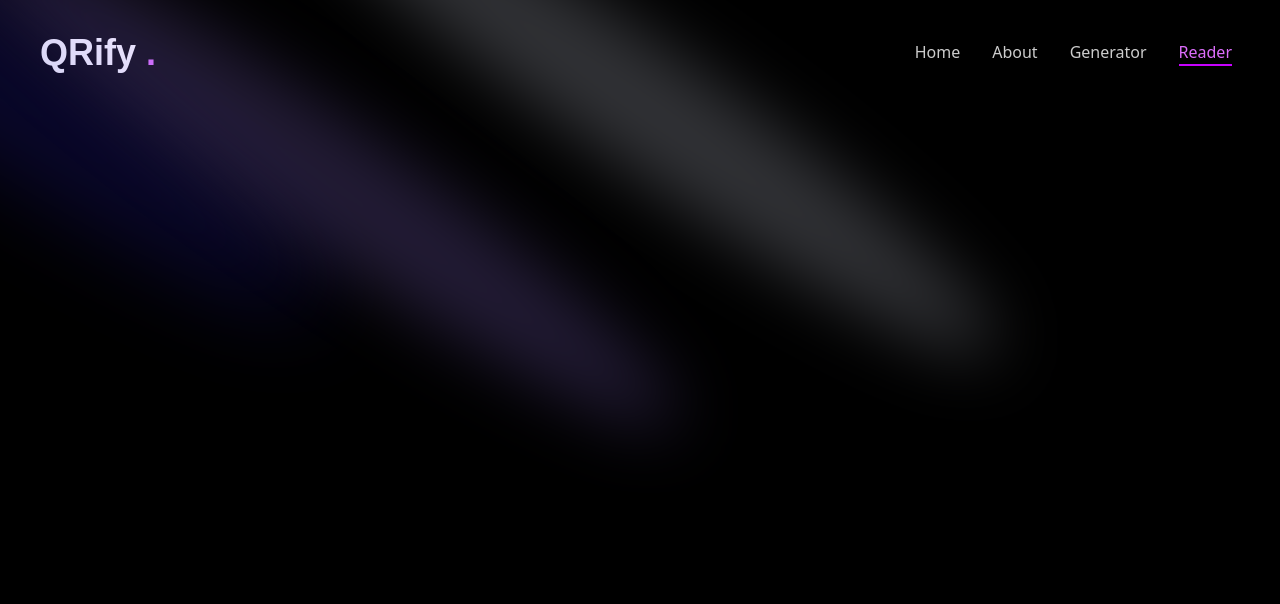
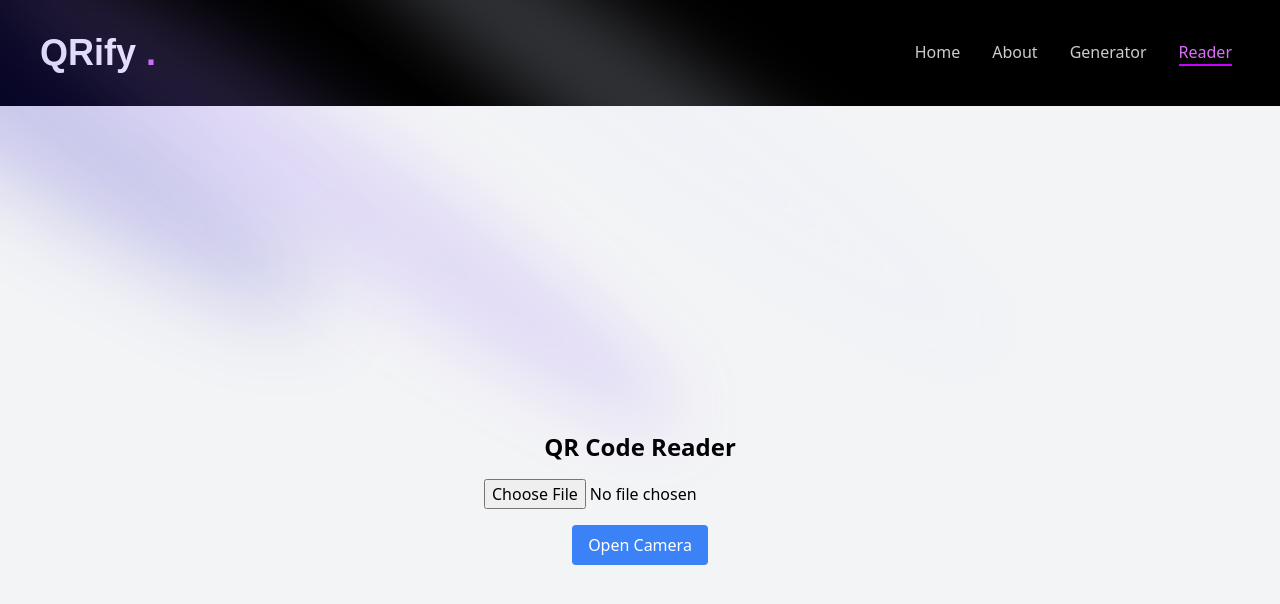
Before and after one commit to itz-Hiru/QRify-project, a Next.js app: page /reader in a window 1280 px wide. Shown: the top 604 px of the page. Built offline with nearby package versions, Linux system fonts and the light colour scheme.

Commit message:
Created QR Reader section

```diff
--- a/app/reader/page.jsx
+++ b/app/reader/page.jsx
@@ -1,11 +1,165 @@
-"use client"
-import { useState, useRef } from "react"
-import jsQR from "jsqr"
+"use client";
+
+import { useState, useRef, useEffect } from "react";
+import jsQR from "jsqr";
 
 const page = () => {
+  const [qrResult, setQrResult] = useState("");
+  const [isCameraOpen, setIsCameraOpen] = useState(false);
+  const videoRef = useRef(null);
+  const canvasRef = useRef(null);
+  const [cameraStream, setCameraStream] = useState(null);
+
+  const handleDrop = (event) => {
+    event.preventDefault();
+    const file = event.dataTransfer.files[0];
+    if (file) {
+      handleFile(file);
+    }
+  };
+
+  const handleFile = (file) => {
+    const reader = new FileReader();
+    reader.onload = (e) => {
+      const imageData = e.target.result;
+      scanQrFromImage(imageData);
+    };
+    reader.readAsDataURL(file);
+  };
+
+  const scanQrFromImage = (imageData) => {
+    const image = new Image();
+    image.src = imageData;
+    image.onload = () => {
+      const canvas = document.createElement("canvas");
+      canvas.width = image.width;
+      canvas.height = image.height;
+      const ctx = canvas.getContext("2d", { willReadFrequently: true });
+      ctx.drawImage(image, 0, 0, image.width, image.height);
+      const imageData = ctx.getImageData(0, 0, canvas.width, canvas.height);
+      const code = jsQR(imageData.data, canvas.width, canvas.height);
+      if (code) {
+        setQrResult(code.data);
+      } else {
+        alert("No QR code detected.");
+      }
+    };
+  };
+
+  const startCamera = () => {
+    setIsCameraOpen(true);
+    navigator.mediaDevices
+      .getUserMedia({ video: { facingMode: "environment" } })
+      .then((stream) => {
+        setCameraStream(stream);
+        if (videoRef.current) {
+          videoRef.current.srcObject = stream;
+          videoRef.current.play();
+        }
+      })
+      .catch((err) => {
+        console.error("Error accessing camera: ", err);
+        alert("Unable to access camera.");
+      });
+  };
+
+  const stopCamera = () => {
+    if (cameraStream) {
+      const tracks = cameraStream.getTracks();
+      tracks.forEach((track) => track.stop());
+    }
+    setIsCameraOpen(false);
+    setCameraStream(null);
+  };
+
+  useEffect(() => {
+    let interval;
+    if (isCameraOpen) {
+      interval = setInterval(() => {
+        scanQrFromCamera();
+      }, 500);
+    }
+    return () => clearInterval(interval);
+  }, [isCameraOpen]);
+
+  const scanQrFromCamera = () => {
+    if (videoRef.current && canvasRef.current) {
+      const canvas = canvasRef.current;
+      const ctx = canvas.getContext("2d", { willReadFrequently: true });
+      ctx.drawImage(videoRef.current, 0, 0, canvas.width, canvas.height);
+      const imageData = ctx.getImageData(0, 0, canvas.width, canvas.height);
+      const code = jsQR(imageData.data, canvas.width, canvas.height);
+      if (code) {
+        setQrResult(code.data);
+        stopCamera();
+      }
+    }
+  };
+
   return (
-    <div>page</div>
-  )
-}
+    <div
+      className="flex flex-col items-center justify-center min-h-screen bg-gray-100"
+      onDrop={handleDrop}
+      onDragOver={(e) => e.preventDefault()}
+    >
+      <h1 className="text-2xl font-bold mb-4">QR Code Reader</h1>
 
-export default page
+      <div className="flex flex-col items-center">
+        <input
+          type="file"
+          accept="image/*"
+          className="mb-4"
+          onChange={(e) => {
+            if (e.target.files[0]) {
+              handleFile(e.target.files[0]);
+            }
+          }}
+        />
+
+        {isCameraOpen ? (
+          <div className="relative">
+            <video ref={videoRef} className="w-72 h-72 bg-black" />
+            <canvas
+              ref={canvasRef}
+              className="absolute top-0 left-0"
+              width="300"
+              height="300"
+              style={{ display: "none" }}
+            ></canvas>
+            <button
+              className="bg-red-500 text-white px-4 py-2 rounded mt-4"
+              onClick={stopCamera}
+            >
+              Close Camera
+            </button>
+          </div>
+        ) : (
+          <button
+            className="bg-blue-500 text-white px-4 py-2 rounded mb-4"
+            onClick={startCamera}
+          >
+            Open Camera
+          </button>
+        )}
+
+        {qrResult && (
+          <div className="mt-4 text-center">
+            <p className="text-lg">Result: {qrResult}</p>
+            {qrResult.startsWith("http") && (
+              <a
+                href={qrResult}
+                target="_blank"
+                rel="noopener noreferrer"
+                className="text-blue-600 underline"
+              >
+                Open Link
+              </a>
+            )}
+          </div>
+        )}
+      </div>
+    </div>
+  );
+};
+
+export default page;
```
